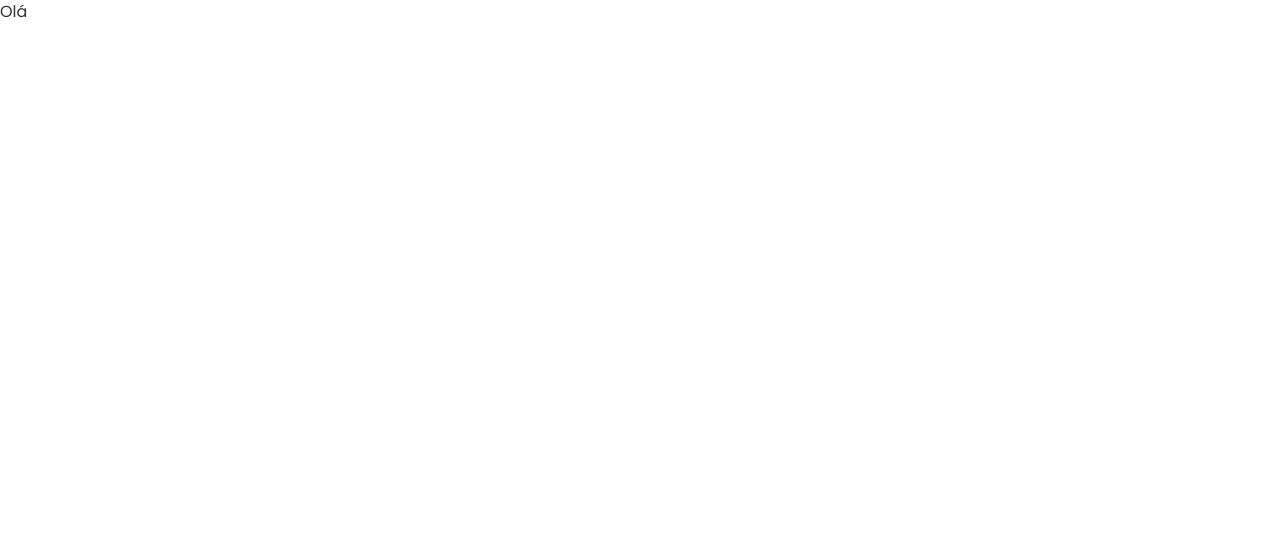
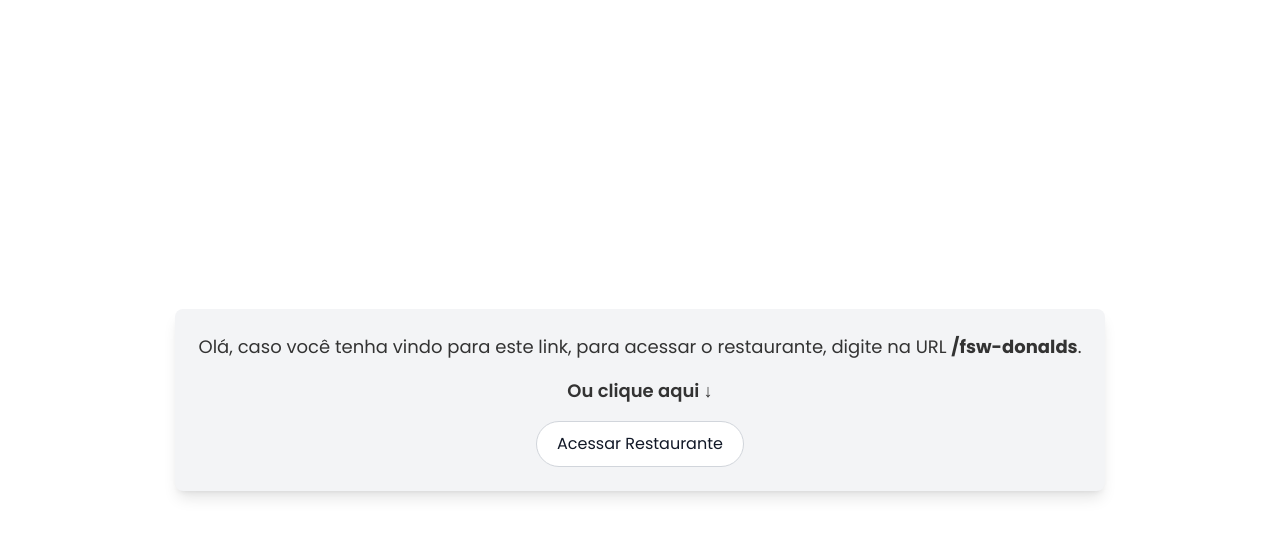
Before and after one commit to stephannica/Fullstack-Restaurant, a Next.js app: page / in a window 1280 px wide. Shown: the top 536 px of the page. Built offline with nearby package versions, Linux system fonts and the light colour scheme.

Commit message:
chore: restore removed file and create button to redirect to official link

```diff
--- a/src/app/page.tsx
+++ b/src/app/page.tsx
@@ -1,5 +1,25 @@
+import Link from "next/link";
+
 const HomePage = () => {
-  return <h1>Olá</h1>;
+  return (
+    <div className="flex h-screen items-center justify-center">
+      <div className="space-y-4 rounded-lg bg-gray-100 p-6 text-center shadow-lg">
+        <h1 className="text-lg">
+          Olá, caso você tenha vindo para este link, para acessar o restaurante,
+          digite na URL <span className="font-bold">/fsw-donalds</span>.
+        </h1>
+        <h2 className="text-lg font-semibold">Ou clique aqui ↓</h2>
+        <div>
+            <Link
+            href="https://fullstack-restaurant-two.vercel.app/fsw-donalds"
+            className="inline-block rounded-full border border-gray-300 bg-white px-5 py-2.5 text-gray-900 transition hover:bg-gray-500 hover:text-white"
+            >
+            Acessar Restaurante
+            </Link>
+        </div>
+      </div>
+    </div>
+  );
 };
 
 export default HomePage;
```
